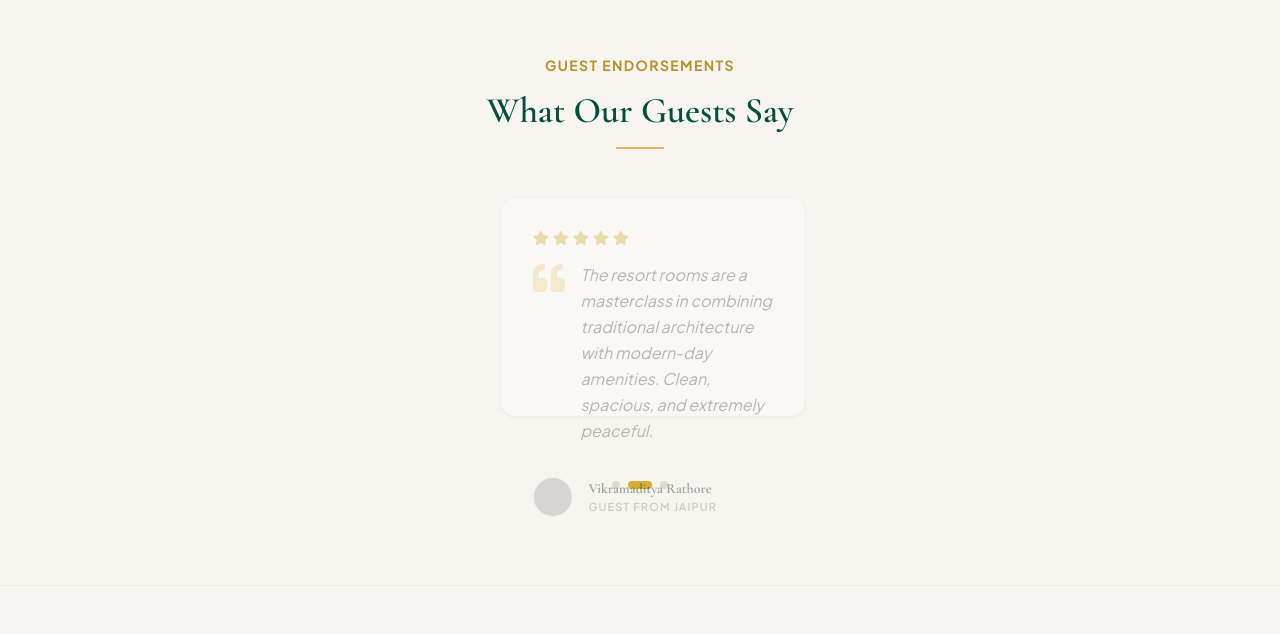
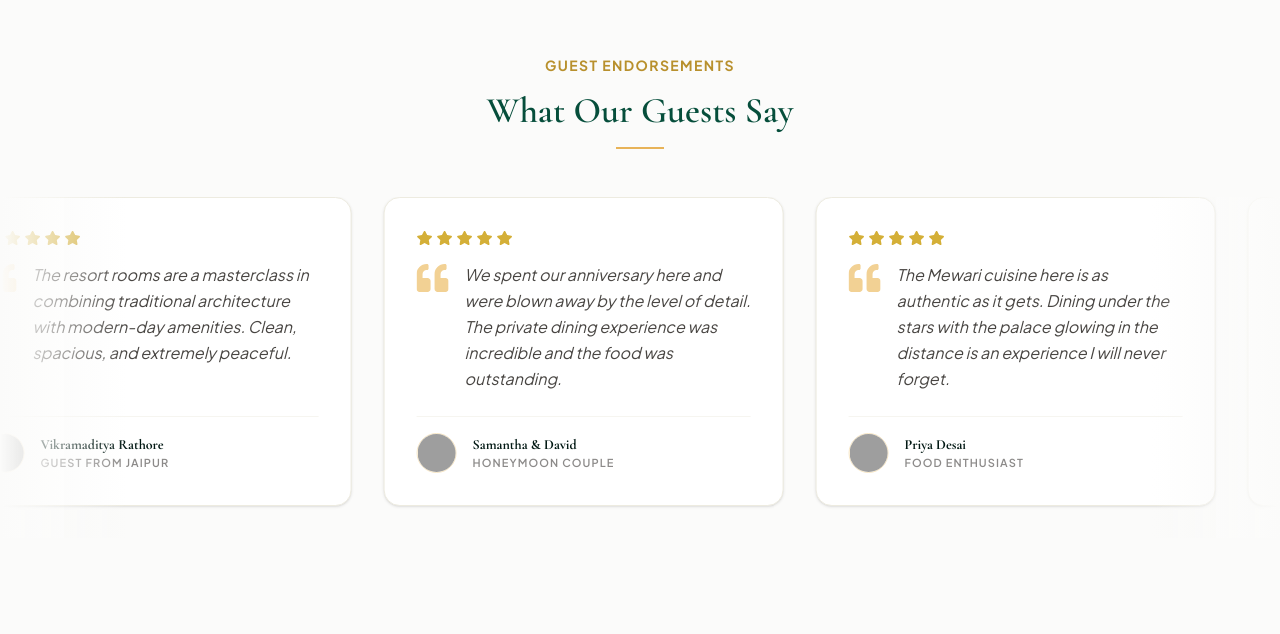
Before and after one commit to Eshbanoliver/JHAROKHAHAVELI, a React (Vite) app: page / in a window 1280 px wide. Shown: the part 7466-8100 px from the top of the page. Built offline with nearby package versions, Linux system fonts and the light colour scheme; grey boxes are pictures that could not be loaded.

Commit message:
updated files

```diff
--- a/src/index.css
+++ b/src/index.css
@@ -181,3 +181,17 @@ body {
     background-position: 200% center;
   }
 }
+
+/* Marquee Animation */
+@keyframes marquee {
+  0% { transform: translateX(0); }
+  100% { transform: translateX(calc(-50%)); }
+}
+
+.animate-marquee {
+  animation: marquee 35s linear infinite;
+}
+
+.pause-animation {
+  animation-play-state: paused;
+}
--- a/src/pages/Home.tsx
+++ b/src/pages/Home.tsx
@@ -45,6 +45,27 @@ const testimonials = [
     rating: 5,
     image: 'https://images.unsplash.com/photo-1438761681033-6461ffad8d80?auto=format&fit=crop&q=80&w=150',
   },
+  {
+    name: 'Priya Desai',
+    role: 'Food Enthusiast',
+    text: 'The Mewari cuisine here is as authentic as it gets. Dining under the stars with the palace glowing in the distance is an experience I will never forget.',
+    rating: 5,
+    image: 'https://images.unsplash.com/photo-1534528741775-53994a69daeb?auto=format&fit=crop&q=80&w=150',
+  },
+  {
+    name: 'Rahul Sharma',
+    role: 'Family Vacationer',
+    text: 'A perfect blend of heritage and comfort. The kids loved the architecture and we loved the serene ambiance. Highly recommend for families.',
+    rating: 5,
+    image: 'https://images.unsplash.com/photo-1500648767791-00dcc994a43e?auto=format&fit=crop&q=80&w=150',
+  },
+  {
+    name: 'Elena Rostova',
+    role: 'International Tourist',
+    text: 'This Haveli captures the true soul of Rajasthan. The hospitality was incredibly warm and the lake views from my window were like a painting.',
+    rating: 5,
+    image: 'https://images.unsplash.com/photo-1544005313-94ddf0286df2?auto=format&fit=crop&q=80&w=150',
+  }
 ];
 
 // Sample FAQ items
@@ -78,15 +99,7 @@ const heroImages = [
 ];
 
 export default function Home() {
-  const [activeTestimonial, setActiveTestimonial] = useState(0);
   const [activeHeroImage, setActiveHeroImage] = useState(0);
-
-  useEffect(() => {
-    const timer = setInterval(() => {
-      setActiveTestimonial((prev) => (prev + 1) % testimonials.length);
-    }, 6000);
-    return () => clearInterval(timer);
-  }, []);
 
   useEffect(() => {
     const heroTimer = setInterval(() => {
@@ -800,9 +813,9 @@ export default function Home() {
         <Gallery />
       </section>
 
-      {/* 10. Testimonials Slider */}
-      <section className="py-24 px-6 md:px-12 max-w-4xl mx-auto space-y-12">
-        <div className="text-center space-y-4">
+      {/* 10. Testimonials Marquee */}
+      <section className="py-24 overflow-hidden space-y-12 bg-beige-50">
+        <div className="text-center space-y-4 px-6 md:px-12">
           <span className="text-gold-600 font-sans text-xs md:text-sm uppercase tracking-widest font-bold block">
             Guest Endorsements
           </span>
@@ -812,61 +825,51 @@ export default function Home() {
           <div className="w-12 h-[2px] bg-gold-400 mx-auto" />
         </div>
 
-        <div className="relative h-[280px] sm:h-[240px] md:h-[220px]">
-          <AnimatePresence mode="wait">
-            <motion.div
-              key={activeTestimonial}
-              initial={{ opacity: 0, x: 20 }}
-              animate={{ opacity: 1, x: 0 }}
-              exit={{ opacity: 0, x: -20 }}
-              transition={{ duration: 0.5 }}
-              className="absolute inset-0 bg-white border border-beige-200 rounded-2xl p-6 md:p-8 shadow-sm flex flex-col justify-between"
+        <div className="relative w-full overflow-hidden pb-8">
+          {/* Fading edges */}
+          <div className="absolute top-0 left-0 w-32 h-full bg-gradient-to-r from-beige-50 to-transparent z-10 pointer-events-none" />
+          <div className="absolute top-0 right-0 w-32 h-full bg-gradient-to-l from-beige-50 to-transparent z-10 pointer-events-none" />
+
+          {/* Marquee Container */}
+          <div className="flex w-max animate-marquee hover:pause-animation">
+            {/* Double the array for seamless infinite scroll */}
+            {[...testimonials, ...testimonials].map((testimonial, idx) => (
+              <div
+                key={idx}
+                className="w-[320px] md:w-[400px] flex-shrink-0 bg-white border border-beige-200 rounded-2xl p-6 md:p-8 shadow-sm mx-4 flex flex-col justify-between hover:shadow-md transition-shadow duration-300"
               >
                 <div className="space-y-4">
                   <div className="flex gap-1 text-gold-500">
-                  {[...Array(testimonials[activeTestimonial].rating)].map((_, i) => (
+                    {[...Array(testimonial.rating)].map((_, i) => (
                       <FaStar key={i} className="w-4 h-4 fill-current" />
                     ))}
                   </div>
                   <div className="flex gap-4 items-start">
                     <FaQuoteLeft className="text-gold-300 w-8 h-8 shrink-0" />
                     <p className="font-sans text-dark-900/80 text-sm md:text-base italic leading-relaxed">
-                    {testimonials[activeTestimonial].text}
+                      {testimonial.text}
                     </p>
                   </div>
                 </div>
 
-              <div className="flex items-center gap-4 border-t border-beige-100 pt-4 mt-4">
+                <div className="flex items-center gap-4 border-t border-beige-100 pt-4 mt-6">
                   <img
-                  src={testimonials[activeTestimonial].image}
-                  alt={testimonials[activeTestimonial].name}
+                    src={testimonial.image}
+                    alt={testimonial.name}
                     className="w-10 h-10 rounded-full object-cover border border-gold-200"
                   />
                   <div>
                     <h4 className="font-serif text-sm font-bold text-emerald-950">
-                    {testimonials[activeTestimonial].name}
+                      {testimonial.name}
                     </h4>
                     <p className="text-[11px] text-dark-900/50 uppercase tracking-widest font-semibold">
-                    {testimonials[activeTestimonial].role}
+                      {testimonial.role}
                     </p>
                   </div>
                 </div>
-            </motion.div>
-          </AnimatePresence>
               </div>
-
-        {/* Carousel indicators */}
-        <div className="flex justify-center gap-2 pt-4">
-          {testimonials.map((_, idx) => (
-            <button
-              key={idx}
-              onClick={() => setActiveTestimonial(idx)}
-              aria-label={`Go to testimonial ${idx + 1}`}
-              className={`h-2 rounded-full transition-all duration-300 ${
-                activeTestimonial === idx ? 'w-6 bg-gold-500' : 'w-2 bg-beige-300'
-              }`}
-            />
             ))}
+          </div>
         </div>
       </section>
 
```
Lines whose indentation alone changed are shown as unchanged.
